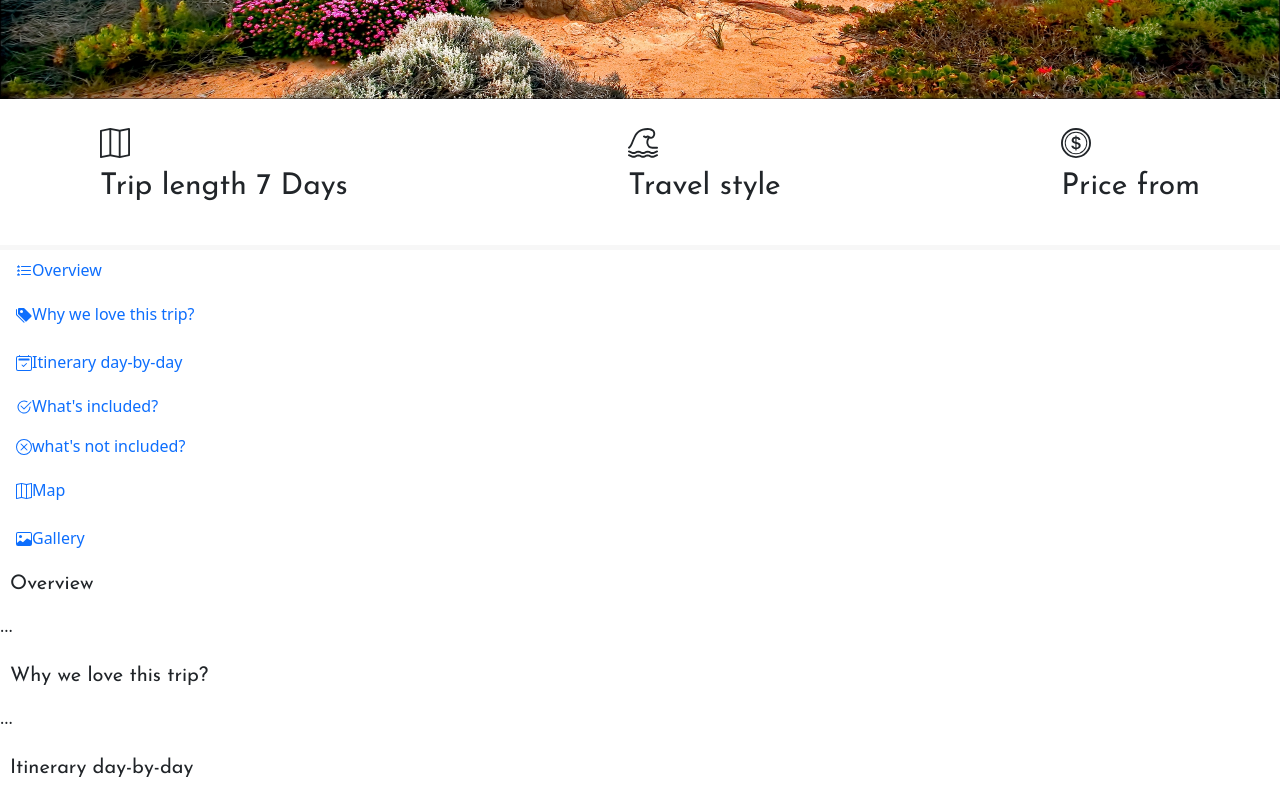
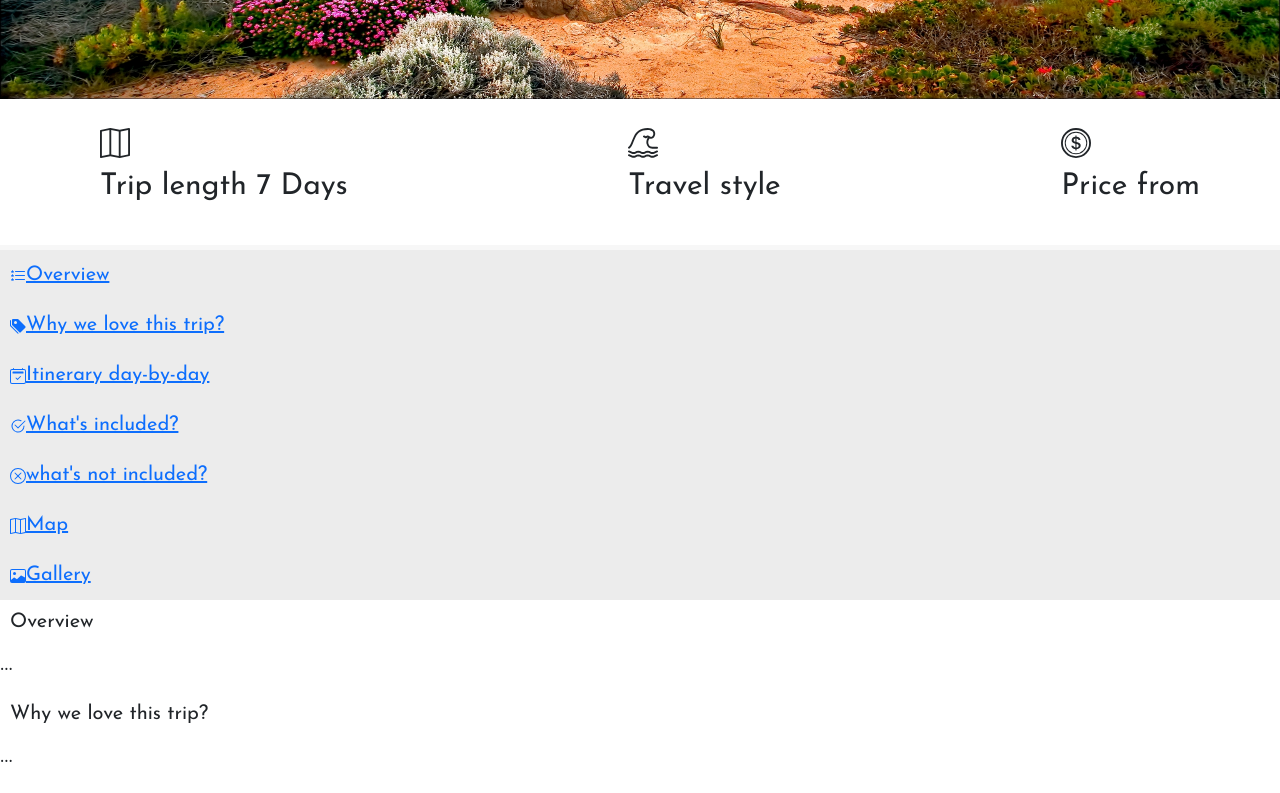
Before and after one commit to No-Country/C1-G10, a Next.js app in the folder client/: page /detailTours in a window 1280 px wide. Shown: the part 516-1309 px from the top of the page. Built offline with nearby package versions, Linux system fonts and the light colour scheme.

Commit message:
fixed class instead of className

```diff
--- a/client/components/DetailsTours/Galery.jsx
+++ b/client/components/DetailsTours/Galery.jsx
@@ -2,37 +2,37 @@ export const Galery = () => {
   return (
     <div
       id="carouselExampleControls"
-      class="carousel slide"
+      className="carousel slide"
       data-ride="carousel"
     >
-      <div class="carousel-inner">
-        <div class="carousel-item active">
-          <img src="..." class="d-block w-100" alt="..." />
+      <div className="carousel-inner">
+        <div className="carousel-item active">
+          <img src="..." className="d-block w-100" alt="..." />
         </div>
-        <div class="carousel-item">
-          <img src="..." class="d-block w-100" alt="..." />
+        <div className="carousel-item">
+          <img src="..." className="d-block w-100" alt="..." />
         </div>
-        <div class="carousel-item">
-          <img src="..." class="d-block w-100" alt="..." />
+        <div className="carousel-item">
+          <img src="..." className="d-block w-100" alt="..." />
         </div>
       </div>
       <a
-        class="carousel-control-prev"
+        className="carousel-control-prev"
         href="#carouselExampleControls"
         role="button"
         data-slide="prev"
       >
-        <span class="carousel-control-prev-icon" aria-hidden="true"></span>
-        <span class="sr-only">Previous</span>
+        <span className="carousel-control-prev-icon" aria-hidden="true"></span>
+        <span className="sr-only">Previous</span>
       </a>
       <a
-        class="carousel-control-next"
+        className="carousel-control-next"
         href="#carouselExampleControls"
         role="button"
         data-slide="next"
       >
-        <span class="carousel-control-next-icon" aria-hidden="true"></span>
-        <span class="sr-only">Next</span>
+        <span className="carousel-control-next-icon" aria-hidden="true"></span>
+        <span className="sr-only">Next</span>
       </a>
     </div>
   );
--- a/client/components/DetailsTours/Nav.jsx
+++ b/client/components/DetailsTours/Nav.jsx
@@ -1,41 +1,39 @@
-import styles from '../../styles/DetailsTours/Nav.module.scss'
+import styles from "../../styles/DetailsTours/Nav.module.scss";
 
 export const Nav = () => {
   return (
     <div>
-
       <nav>
         {/* <a class="navbar-brand" href="#">
           Navbar
         </a> */}
         <section className={styles.order}>
-        <nav class="nav nav-pills flex-column">
-          <a className={styles.text}  class="nav-link" href="#Overview">
-
+          <nav className="nav nav-pills flex-column">
+            <a className={styles.text} href="#Overview">
               <svg
                 xmlns="http://www.w3.org/2000/svg"
                 width="16"
                 height="16"
                 fill="currentColor"
-              class="bi bi-list-stars"
+                className="bi bi-list-stars"
                 viewBox="0 0 16 16"
               >
                 <path
-                fill-rule="evenodd"
+                  fillRule="evenodd"
                   d="M5 11.5a.5.5 0 0 1 .5-.5h9a.5.5 0 0 1 0 1h-9a.5.5 0 0 1-.5-.5zm0-4a.5.5 0 0 1 .5-.5h9a.5.5 0 0 1 0 1h-9a.5.5 0 0 1-.5-.5zm0-4a.5.5 0 0 1 .5-.5h9a.5.5 0 0 1 0 1h-9a.5.5 0 0 1-.5-.5z"
                 />
                 <path d="M2.242 2.194a.27.27 0 0 1 .516 0l.162.53c.035.115.14.194.258.194h.551c.259 0 .37.333.164.493l-.468.363a.277.277 0 0 0-.094.3l.173.569c.078.256-.213.462-.423.3l-.417-.324a.267.267 0 0 0-.328 0l-.417.323c-.21.163-.5-.043-.423-.299l.173-.57a.277.277 0 0 0-.094-.299l-.468-.363c-.206-.16-.095-.493.164-.493h.55a.271.271 0 0 0 .259-.194l.162-.53zm0 4a.27.27 0 0 1 .516 0l.162.53c.035.115.14.194.258.194h.551c.259 0 .37.333.164.493l-.468.363a.277.277 0 0 0-.094.3l.173.569c.078.255-.213.462-.423.3l-.417-.324a.267.267 0 0 0-.328 0l-.417.323c-.21.163-.5-.043-.423-.299l.173-.57a.277.277 0 0 0-.094-.299l-.468-.363c-.206-.16-.095-.493.164-.493h.55a.271.271 0 0 0 .259-.194l.162-.53zm0 4a.27.27 0 0 1 .516 0l.162.53c.035.115.14.194.258.194h.551c.259 0 .37.333.164.493l-.468.363a.277.277 0 0 0-.094.3l.173.569c.078.255-.213.462-.423.3l-.417-.324a.267.267 0 0 0-.328 0l-.417.323c-.21.163-.5-.043-.423-.299l.173-.57a.277.277 0 0 0-.094-.299l-.468-.363c-.206-.16-.095-.493.164-.493h.55a.271.271 0 0 0 .259-.194l.162-.53z" />
               </svg>
               Overview
             </a>
-          <nav class="nav nav-pills flex-column">
-            <a className={styles.text} class="nav-link ml-3 my-1" href="#Why we love this trip?">
+            <nav className="nav nav-pills flex-column">
+              <a className={styles.text} href="#Why we love this trip?">
                 <svg
                   xmlns="http://www.w3.org/2000/svg"
                   width="16"
                   height="16"
                   fill="currentColor"
-                class="bi bi-tags-fill"
+                  className="bi bi-tags-fill"
                   viewBox="0 0 16 16"
                 >
                   <path d="M2 2a1 1 0 0 1 1-1h4.586a1 1 0 0 1 .707.293l7 7a1 1 0 0 1 0 1.414l-4.586 4.586a1 1 0 0 1-1.414 0l-7-7A1 1 0 0 1 2 6.586V2zm3.5 4a1.5 1.5 0 1 0 0-3 1.5 1.5 0 0 0 0 3z" />
@@ -43,13 +41,13 @@ export const Nav = () => {
                 </svg>
                 Why we love this trip?
               </a>
-            <a className={styles.text} class="nav-link ml-3 my-1" href="#Itinerary day-by-day">
+              <a className={styles.text} href="#Itinerary day-by-day">
                 <svg
                   xmlns="http://www.w3.org/2000/svg"
                   width="16"
                   height="16"
                   fill="currentColor"
-                class="bi bi-calendar2-check"
+                  className="bi bi-calendar2-check"
                   viewBox="0 0 16 16"
                 >
                   <path d="M10.854 8.146a.5.5 0 0 1 0 .708l-3 3a.5.5 0 0 1-.708 0l-1.5-1.5a.5.5 0 0 1 .708-.708L7.5 10.793l2.646-2.647a.5.5 0 0 1 .708 0z" />
@@ -59,14 +57,14 @@ export const Nav = () => {
                 Itinerary day-by-day
               </a>
             </nav>
-          <nav class="nav nav-pills flex-column">
-          <a className={styles.text} class="nav-link" href="#What's included?">
+            <nav className="nav nav-pills flex-column">
+              <a className={styles.text} href="#What's included?">
                 <svg
                   xmlns="http://www.w3.org/2000/svg"
                   width="16"
                   height="16"
                   fill="currentColor"
-              class="bi bi-check2-circle"
+                  className="bi bi-check2-circle"
                   viewBox="0 0 16 16"
                 >
                   <path d="M2.5 8a5.5 5.5 0 0 1 8.25-4.764.5.5 0 0 0 .5-.866A6.5 6.5 0 1 0 14.5 8a.5.5 0 0 0-1 0 5.5 5.5 0 1 1-11 0z" />
@@ -74,13 +72,13 @@ export const Nav = () => {
                 </svg>
                 What's included?
               </a>
-          <a className={styles.text} class="nav-link" href="#what's not included?">
+              <a className={styles.text} href="#what's not included?">
                 <svg
                   xmlns="http://www.w3.org/2000/svg"
                   width="16"
                   height="16"
                   fill="currentColor"
-              class="bi bi-x-circle"
+                  className="bi bi-x-circle"
                   viewBox="0 0 16 16"
                 >
                   <path d="M8 15A7 7 0 1 1 8 1a7 7 0 0 1 0 14zm0 1A8 8 0 1 0 8 0a8 8 0 0 0 0 16z" />
@@ -88,30 +86,30 @@ export const Nav = () => {
                 </svg>
                 what's not included?
               </a>
-          <nav class="nav nav-pills flex-column">
-            <a className={styles.text}  class="nav-link ml-3 my-1" href="#Map">
+              <nav className="nav nav-pills flex-column">
+                <a className={styles.text} href="#Map">
                   <svg
                     xmlns="http://www.w3.org/2000/svg"
                     width="16"
                     height="16"
                     fill="currentColor"
-                class="bi bi-map"
+                    className="bi bi-map"
                     viewBox="0 0 16 16"
                   >
                     <path
-                  fill-rule="evenodd"
+                      fillRule="evenodd"
                       d="M15.817.113A.5.5 0 0 1 16 .5v14a.5.5 0 0 1-.402.49l-5 1a.502.502 0 0 1-.196 0L5.5 15.01l-4.902.98A.5.5 0 0 1 0 15.5v-14a.5.5 0 0 1 .402-.49l5-1a.5.5 0 0 1 .196 0L10.5.99l4.902-.98a.5.5 0 0 1 .415.103zM10 1.91l-4-.8v12.98l4 .8V1.91zm1 12.98 4-.8V1.11l-4 .8v12.98zm-6-.8V1.11l-4 .8v12.98l4-.8z"
                     />
                   </svg>
                   Map
                 </a>
-            <a className={styles.text} class="nav-link ml-3 my-1" href="#Gallery">
+                <a className={styles.text} href="#Gallery">
                   <svg
                     xmlns="http://www.w3.org/2000/svg"
                     width="16"
                     height="16"
                     fill="currentColor"
-                class="bi bi-image"
+                    className="bi bi-image"
                     viewBox="0 0 16 16"
                   >
                     <path d="M6.002 5.5a1.5 1.5 0 1 1-3 0 1.5 1.5 0 0 1 3 0z" />
@@ -124,25 +122,43 @@ export const Nav = () => {
           </nav>
         </section>
         <section>
-      <div className={styles.order} data-spy="scroll" data-target="#navbar-example3" data-offset="0">
-        <h4 className={styles.options}  id="Overview">Overview</h4>
+          <div
+            className={styles.order}
+            data-spy="scroll"
+            data-target="#navbar-example3"
+            data-offset="0"
+          >
+            <h4 className={styles.options} id="Overview">
+              Overview
+            </h4>
             <p>...</p>
-        <h5 className={styles.options} id="Why we love this trip?">Why we love this trip?</h5>
+            <h5 className={styles.options} id="Why we love this trip?">
+              Why we love this trip?
+            </h5>
             <p>...</p>
-        <h5 className={styles.options} id="Itinerary day-by-day">Itinerary day-by-day</h5>
+            <h5 className={styles.options} id="Itinerary day-by-day">
+              Itinerary day-by-day
+            </h5>
             <p>...</p>
-        <h4 className={styles.options} id="What's included?">What's included?</h4>
+            <h4 className={styles.options} id="What's included?">
+              What's included?
+            </h4>
             <p>...</p>
-        <h4 className={styles.options} id="what's not included?">what's not included?</h4>
+            <h4 className={styles.options} id="what's not included?">
+              what's not included?
+            </h4>
             <p>...</p>
-        <h5 className={styles.options} id="Map">Map</h5>
+            <h5 className={styles.options} id="Map">
+              Map
+            </h5>
             <p>...</p>
-        <h5 className={styles.options} id="Gallery">Gallery</h5>
+            <h5 className={styles.options} id="Gallery">
+              Gallery
+            </h5>
             <p>...</p>
           </div>
         </section>
       </nav>
     </div>
-
   );
 };
```
Also changed, not shown: client/components/DetailsTours/Items.jsx (+4 -4 lines), client/components/DetailsTours/Itinerary.jsx (+25 -25 lines). Lines whose indentation alone changed are shown as unchanged.
